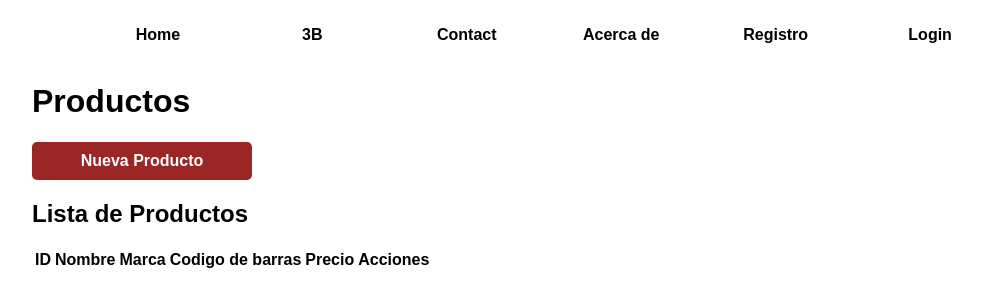
After one commit to Eduardo188s/Abarrotes_Maiker, a Flask app: page /producto/ in a window 1280 px wide. The commit adds this page. Shown: the top 307 px of the page, without its empty margins (96-1078 px from the left). Run offline with Flask 3, Linux system fonts and the light colour scheme; data that the repository does not hold is empty.

Commit message:
06 tabla de productos

```diff
--- a/app/app.py
+++ b/app/app.py
@@ -1,21 +1,20 @@
-from flask import (Flask, render_template,
-                    redirect, url_for, flash)
+from flask import Flask
 
-#import from views
+# Import from Views
 from views.home_views import home_views
-from views.category_views import category_views
+from views.product_views import product_views
 from views.user_views import user_views
 from views.error_views import error_views
 
+
+
 app = Flask(__name__)
-app.config['SECRET_KEY']='my secret key '
+app.config['SECRET_KEY'] = 'my secret key'
 
 app.register_blueprint(home_views)
-app.register_blueprint(category_views)
+app.register_blueprint(product_views)
 app.register_blueprint(user_views)
 app.register_blueprint(error_views)
 
-
-
 if __name__ == '__main__':
     app.run(debug=True)
--- a/app/models/db.py
+++ b/app/models/db.py
@@ -5,6 +5,6 @@ def get_connection():
         host="localhost",
         user="root",
         password="",
-        database="mydatabase"
+        database="maiker"
     )
     return mydb
--- a/app/models/products.py
+++ b/app/models/products.py
@@ -1,101 +1,70 @@
-from db import get_connection
+from .db import get_connection
 
 mydb = get_connection()
 
 class Product:
 
-    def __init__(self, name, description,
-                 category_id, price=0.0,
-                 stock=10, image="", id=None):
-        self.name = name
-        self.description = description
-        self.price = price
-        self.stock = stock
-        self.category_id = category_id
-        self.image = image
-        self.id = id
+    def __init__(self, nombre_producto, marca_producto, cb_producto, precio_producto, id_producto=None):
+        self.id_producto = id_producto
+        self.nombre_producto = nombre_producto
+        self.marca_producto = marca_producto
+        self.cb_producto = cb_producto
+        self.precio_producto = precio_producto
 
     def save(self):
-        if self.id != None:
+        # Create a New Object in DB
+        if self.id_producto is None:
             with mydb.cursor() as cursor:
-                sql = "INSERT INTO products(name, description, price, stock, category_id, image) "
-                sql += "VALUES(%s, %s, %s, %s, %s, %s)"
-                val = (self.name, self.description,
-                       self.price, self.stock,
-                       self.category_id, self.image)
+                sql = "INSERT INTO producto(nombre_producto, marca_producto, cb_producto, precio_producto) VALUES(%s, %s, %s, %s)"
+                val = (self.nombre_producto, self.marca_producto, self.cb_producto, self.precio_producto)
                 cursor.execute(sql, val)
                 mydb.commit()
-                self.id = cursor.lastrowid
-                return self.id
+                self.id_producto = cursor.lastrowid
+                return self.id_producto
+        # Update an Object
         else:
             with mydb.cursor() as cursor:
-                sql = "UPDATE products SET name = %s, description = %s, price = %s, "
-                sql += "stock = %s, category_id = %s, image = %s WHERE id = %s"
-                val = (self.name, self.description,
-                       self.price, self.stock,
-                       self.category_id, self.image, self.id)
+                sql = "UPDATE producto SET nombre_producto = %s, marca_producto = %s, cb_producto = %s, precio_producto = %s WHERE id_producto = %s"
+                val = (self.nombre_producto, self.marca_producto, self.cb_producto, self.precio_producto, self.id_producto)
                 cursor.execute(sql, val)
                 mydb.commit()
-                return self.id
+                return self.id_producto
 
     def delete(self):
         with mydb.cursor() as cursor:
-            sql = f"DELETE FROM products WHERE id = { id }"
+            sql = f"DELETE FROM producto WHERE id_producto = { self.id_producto }"
             cursor.execute(sql)
             mydb.commit()
-            return self.id
+            return self.id_producto
 
     @staticmethod
-    def get(id):
+    def get(id_producto):
         with mydb.cursor(dictionary=True) as cursor:
-            sql = f"SELECT * FROM products WHERE id = { id }"
+            sql = f"SELECT nombre_producto, marca_producto, cb_producto, precio_producto FROM producto WHERE id_producto = { id }"
             cursor.execute(sql)
-            product = cursor.fetchone()
-            if product:
-                product = Product(name=product["name"],
-                                  description=product["description"],
-                                  price=product["price"],
-                                  stock=product["stock"],
-                                  category_id=product["category_id"],
-                                  image=product["image"],
-                                  id=product["id"])
-                return product
-            return None
+            result = cursor.fetchone()
+            print(result)
+            producto = Product(result["nombre_producto"], result["marca_producto"], result["cb_producto"], result["precio_producto"], id)
+            return producto
 
     @staticmethod
-    def get_all(limit=10, page=1):
-        offset = limit * page - limit
-        products = []
+    def get_all():
+        producto = []
         with mydb.cursor(dictionary=True) as cursor:
-            sql = f"SELECT * FROM products LIMIT { limit } OFFSET { offset }"
+            sql = f"SELECT id_producto, nombre_producto, marca_producto, cb_producto, precio_producto FROM producto"
             cursor.execute(sql)
-            result = []
-            for product in result:
-                products.append(Product(name=product["name"],
-                                  description=product["description"],
-                                  price=product["price"],
-                                  stock=product["stock"],
-                                  category_id=product["category_id"],
-                                  image=product["image"],
-                                  id=product["id"]))
-            return products
+            result = cursor.fetchall()
+            for item in result:
+                producto.append(Product(item["nombre_producto"], item["marca_producto"], item["cb_producto"], item["precio_producto"], item["id_producto"]))
+            return producto
 
     @staticmethod
-    def get_by_category(id_category):
-        products = []
-        with mydb.cursor(dictionary=True) as cursor:
-            sql = f"SELECT * FROM products WHERE category_id = { id_category }"
+    def count_all():
+        with mydb.cursor() as cursor:
+            sql = f"SELECT COUNT(id_producto) FROM producto"
             cursor.execute(sql)
-            result = []
-            for product in result:
-                products.append(Product(name=product["name"],
-                                  description=product["description"],
-                                  price=product["price"],
-                                  stock=product["stock"],
-                                  category_id=product["category_id"],
-                                  image=product["image"],
-                                  id=product["id"]))
-            return products
+            result = cursor.fetchone()
+            return result[0]
 
     def __str__(self):
-        return f"{ self.name } { self.description }"
+        return f"{ self.id_producto } - { self.nombre_producto }"
--- a/app/static/css/styles.css
+++ b/app/static/css/styles.css
@@ -1,8 +1,8 @@
 @import url('https://fonts.googleapis.com/css2?family=Roboto:wght@300;400;700&display=swap');
 
 body {
-    font-family: 'Roboto', sans-serif;
-    background-color: rgb(180, 125, 125);
+    font-family: 'arial', sans-serif;
+    background-color: white;
     margin: 0;
     padding: 0;
     box-sizing: border-box;
@@ -30,13 +30,13 @@ nav li a {
     height: 100%;
     text-decoration: none;
     text-align: center;
-    color: white;
+    color: black;
     font-weight: 700;
     padding-top: 10px;
 }
 
 nav li a:hover {
-    border-bottom: 3px solid white;
+    border-bottom: 3px solid black;
 }
 
 .btn {
--- a/app/templates/base.html
+++ b/app/templates/base.html
@@ -3,7 +3,7 @@
 <head>
     <meta charset="UTF-8">
     <meta name="viewport" content="width=device-width, initial-scale=1.0">
-    <link rel="stylesheet" href="{{ url_for('static',filename='css/styles.css') }}">
+    <link rel="stylesheet" href="{{ url_for('static', filename='css/styles.css') }}">
     <link rel="stylesheet" href="https://cdnjs.cloudflare.com/ajax/libs/font-awesome/4.7.0/css/font-awesome.min.css">
     <title>{% block title %}{% endblock %}</title>
 </head>
@@ -14,7 +14,7 @@
             <li><a href="{{ url_for('home.tres') }}">3B</a></li>
             <li><a href="{{ url_for('home.contact') }}">Contact</a></li>
             <li><a href="{{ url_for('home.about') }}">Acerca de</a></li>
-            <li><a href="{{ url_for('category.categories') }}">Categorias</a></li>
+
             <li><a href="{{ url_for('user.register') }}">Registro</a></li>
             {% if user %}
             <li><a href="#">Logout</a></li>
--- a/app/templates/home/home.html
+++ b/app/templates/home/home.html
@@ -3,6 +3,7 @@
 {% block title %}Home{% endblock %}
 
 {% block content %}
-<h1>Welcome Home</h1>
+<h1><center>Bienvenidos a Abarrotes Maiker</center></h1>
+<img src="" alt="">
 <p>Autor: {{ name }}</p>
 {% endblock %}
--- /dev/null
+++ b/app/templates/product/producto.html
@@ -0,0 +1,44 @@
+{% extends 'base.html' %}
+
+{% block title %}
+Products
+{% endblock title %}
+
+{% block content %}
+    <h1>Productos</h1>
+    <a href="{{ url_for('product.create_cat') }}" class="btn">Nueva Producto</a>
+    <h2>Lista de Productos</h2>
+    <table id="producto">
+        <thead>
+            <tr>
+                <th>ID</th>
+                <th>Nombre</th>
+                <th>Marca</th>
+                <th>Codigo de barras</th>
+                <th>Precio</th>
+                <th>Acciones</th>
+            </tr>
+        </thead>
+        <tbody>
+            {% for pro in producto %}
+                <tr>
+                    <td>{{ pro.id_producto }}</td>
+                    <td>{{ pro.nombre_producto }}</td>
+                    <td>{{ pro.marca_producto }}</td>
+                    <td>{{ pro.cb_producto }}</td>
+                    <td>{{ pro.precio_producto }}</td>
+                    <td>
+                    <a href="{{ url_for('product.update_pro', id_producto=pro.id_producto) }}">
+                        <i class="fa fa-pencil"></i>
+                    </a>
+                    <form action="{{ url_for('product.delete_pro', id_producto=pro.id_producto) }}" method="post">
+                        <button type="submit" onclick="return confirm('Seguro')">
+                            <i class="fa fa-trash"></i>
+                        </button>
+                    </form>
+                    </td>
+                </tr>
+            {% endfor %}
+        </tbody>
+    </table>
+{% endblock content %}
--- /dev/null
+++ b/app/views/product_views.py
@@ -0,0 +1,51 @@
+from flask import Blueprint, render_template, request, redirect, flash, url_for
+
+from models.products import Product
+
+from forms.product_forms import CreateProductForm, UpdateProductForm
+
+product_views=Blueprint('producto',__name__)
+
+@product_views.route('/producto/')
+def producto():
+    #Consultas categorias de DB
+    producto = Product.get_all()
+    return render_template('product/producto.html', producto=producto)
+
+@product_views.route('/producto/create/', methods=('GET', 'POST'))
+def create_pro():
+    form=CreateProductForm()
+    if form.validate_on_submit():
+        nombre_producto = form.nombre_producto.data
+        marca_producto = form.marca_producto.data
+        cb_producto = form.cb_producto
+        precio_producto = form.precio_producto
+        pro=Product(nombre_producto, marca_producto, cb_producto, precio_producto)
+        pro.save()
+        return redirect(url_for('product.producto'))
+    return render_template('producto/create_pro.html', form=form)
+
+
+@product_views.route('/producto/<int:id>/update/', methods=('GET', 'POST'))
+def update_pro(id_producto):
+    form=UpdateProductForm()
+    pro=Product.get(id)
+    if form.validate_on_submit():
+        nombre_producto = form.nombre_producto.data
+        marca_producto = form.marca_producto.data
+        cb_producto = form.cb_producto
+        precio_producto = form.precio_producto
+        pro.save()
+        return redirect(url_for('product.producto'))
+    form.nombre_producto.data=pro.nombre_producto
+    form.marca_producto.data=pro.marca_producto
+    form.cb_producto.data=pro.cb_producto
+    form.precio_producto.data=pro.precio_producto
+    return render_template('product/create_pro.html', form=form)
+
+
+@product_views.route('/producto/<int:id_producto>/delete/', methods=('POST',))
+def delete_pro(id_producto):
+    pro=Product.get(id)
+    pro.delete()
+    return redirect(url_for('product.producto'))
```
Also changed, not shown: app/forms/category_forms.py (deleted, +0 -19 lines), app/forms/product_forms.py (added, +34 -0 lines), app/models/categories.py (deleted, +0 -68 lines), app/templates/category/categories.html (deleted, +0 -40 lines), app/templates/category/create_cat.html (deleted, +0 -35 lines), app/templates/product/create_pro.html (added, +53 -0 lines), app/views/category_views.py (deleted, +0 -45 lines).
